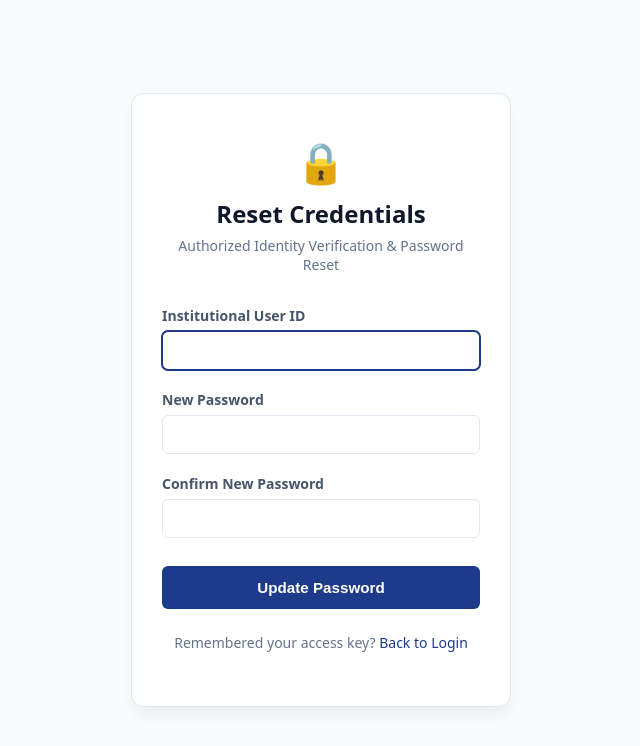
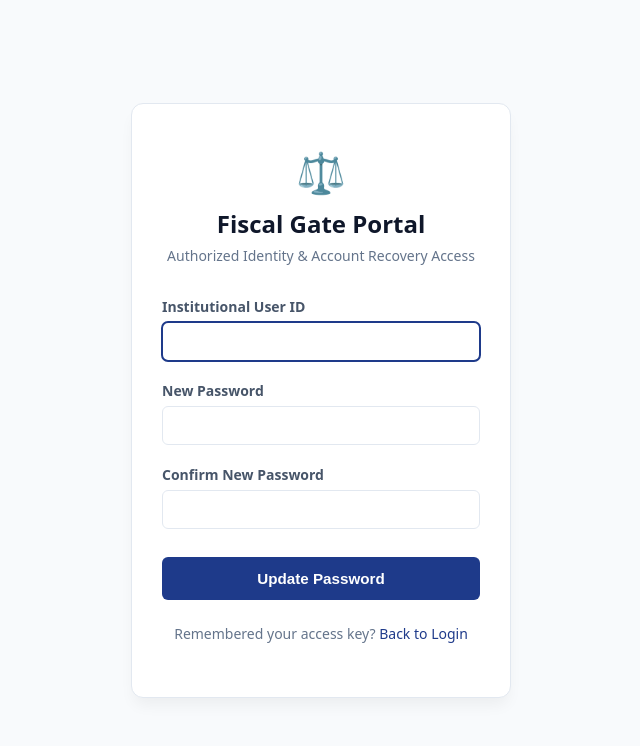
Before and after one commit to Sh1aaaa/mema, a Flask app: page /forgot-password in a window 1280 px wide. Shown: the top 746 px of the page, without its empty margins (319-959 px from the left). Run offline with Flask 3, Linux system fonts and the light colour scheme.

Commit message:
Revise branding in forgot_password.html
Updated branding elements and text in the forgot password template.

```diff
--- a/templates/forgot_password.html
+++ b/templates/forgot_password.html
@@ -21,10 +21,11 @@
 <body>
     <div class="auth-container">
         <div class="auth-card">
+            <!-- Exact Brand Header Layout from Login Portal -->
             <div class="brand-section">
-                <span class="brand-logo">🔒</span>
-                <h2 class="brand-title">Reset Credentials</h2>
-                <p class="brand-subtitle">Authorized Identity Verification & Password Reset</p>
+                <span class="brand-logo">⚖️</span>
+                <h2 class="brand-title">Fiscal Gate Portal</h2>
+                <p class="brand-subtitle">Authorized Identity & Account Recovery Access</p>
             </div>
 
             {% if error %}
@@ -47,6 +48,7 @@
                 <button type="submit" class="btn btn-primary" style="width:100%; padding:12px; margin-top:8px;">Update Password</button>
             </form>
 
+            <!-- Standardized Footer Link Element -->
             <p class="auth-footer">Remembered your access key? <a href="/login" class="auth-link">Back to Login</a></p>
         </div>
     </div>
```
